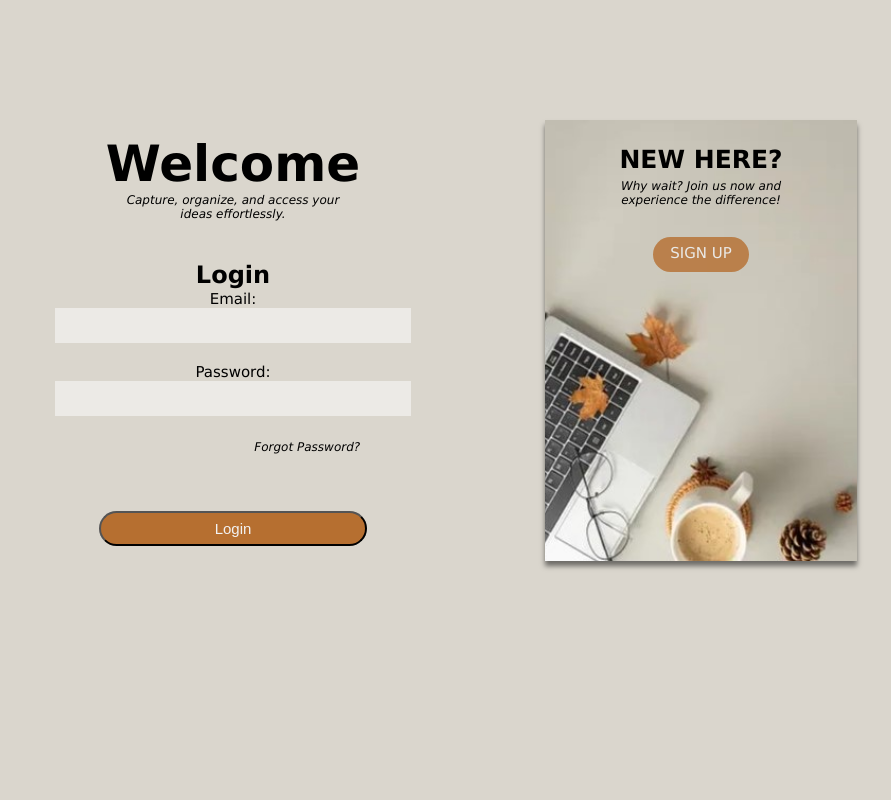
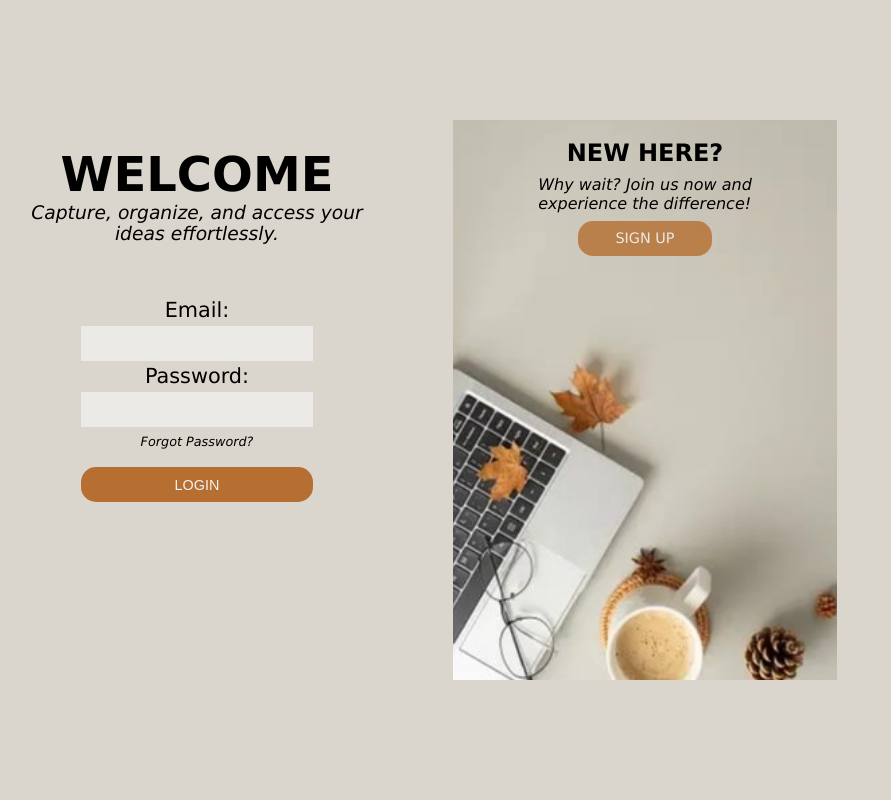
Before and after one commit to Alyson04/UDNote, a PHP site: page /pages/login.php in a window 1280 px wide. Shown: the whole page, without its empty margins (251-1142 px from the left). Run offline with PHP 8.4, Linux system fonts and the light colour scheme.

Commit message:
doing the login and signup page

```diff
--- a/pages/login.php
+++ b/pages/login.php
@@ -31,19 +31,18 @@ if (isset($_SESSION['ID'])) {
 
         <div class="container">
             <div class="left-column">
-                <h1> Welcome </h1>
+                <h1> WELCOME </h1>
                 <h3>Capture, organize, and access your <br> ideas effortlessly.</h3>
 
-                <h2>Login</h2>
                 <form action="authenticate.php" method="POST">
-                    <label for="email">Email:</label><br>
-                    <input autocomplete="on" type="email" name="email" required><br><br>
+                    <label for="email">Email:</label>
+                    <input autocomplete="on" type="email" name="email" required>
 
-                    <label for="password">Password:</label><br>
-                    <input autocomplete="off" type="password" name="password" required><br><br>
+                    <label for="password">Password:</label>
+                    <input autocomplete="off" type="password" name="password" required>
 
-                    <a href = "forgetpass.php"> Forgot Password?<br><br><br><br></a>
-                    <button type="submit">Login</button>
+                    <a href = "forgetpass.php"> Forgot Password?</a>
+                    <button type="submit">LOGIN</button>
                     </form>
             </div>
             <div class="right-column">
--- a/styles/login_css.css
+++ b/styles/login_css.css
@@ -18,122 +18,97 @@ body {
   }
 
 .container {
+    height: 100%;
     display: flex;
     justify-content: center;
-    padding:120px;
+    align-items: center;
 }
-
 .left-column{
-  width: 60%;
-  height: auto;
-  justify-content: center;
-  text-align: center;
-  padding: 15px;
+    width: 40%;
+    height: 70%;
+    display: flex;
+    justify-content: start;
+    align-items: center;
+    flex-direction: column;
 }
-
-
 .left-column h1{
-    color: #000;
-    font-weight: bold;
-    font-size: 50px;
+    margin-top: 5%;
+    font-size: 3rem;
 }
-
 .left-column h3{
-    color: #000;
-    font-weight: lighter;
-    font-size: 12px;
     font-style: italic;
-    padding-bottom: 40px;
-}
-
-label{
-    color: #000;
-    font-size: 15px;
-    font-weight: lighter;
+    font-weight: normal;
     text-align: center;
 }
-
-input[type=email]{
-    width:60%;
+.left-column form{
+    display: flex;
+    align-items: center;
+    flex-direction: column;
+    margin: 10% 0;
+}
+.left-column label{
+    font-size: 1.3rem;
+    padding: 1.5%;
+}
+.left-column form input{
+    width: 100%;
     height: 35px;
     border: none;
     background-color: #fff;
     opacity: 0.5;
+    font-size: large;
 }
-
-input[type=password]{
-    width: 60%;
-    height: 35px;
-    border: none;
-    background-color: #fff;
-    opacity: 0.5;
+.left-column form a{
+    text-decoration: none;
+    color: black;
+    font-style: italic;
+    font-size: .8rem;
+    padding: 3%;
 }
-
-.left-column a {
-    color: #000;
-    font-weight: lighter;
-    font-size: 12px;
-    font-style: italic;
-    text-decoration: none;
-    padding: 25%;
-}
-
 button{
+    margin-top: 5%;
     background-color: #B66F30;
     color: #f2f2f2;
-    font-size: 15px;
-    width: 45%;
+    font-size: .9rem;
     height: 35px;
-    border-radius: 20px;
-    display: inline-block;
+    width: 100%;
+    border-radius: 15px;
     cursor: pointer;
+    border: none;
 }
-
 button:hover {
     background-color: #a04b00;
 }
-
-.right-column {
+.right-column{
+    width: 30%;
+    height: 70%;
     background-image: url(../assets/LOGINN.jpg);
     background-size: cover;
     background-position: center;
-    box-shadow: 0 5px 5px rgba(0.5, 0.2, 0.2, 0.5);
-    width: 30%;
-    height: auto;
-    justify-content: center;
-    text-align: center;
-    padding: 20px;
+    display: flex;
+    align-items: center;
+    flex-direction: column;
 }
-
 .right-column h2{
-    padding: 5px;
-    color: #000;
-    font-size: 25px;
+    margin-top: 5%;
 }
-
 .right-column h3{
-    color: #000;
+    font-size: 1rem;
     font-weight: lighter;
-    font-size: 12px;
+    margin: 2% 0;
     font-style: italic;
-    padding-bottom: 30px;
 }
-
 .right-column a{
+    opacity: 0.8;
     background-color: #B66F30;
-    opacity: 0.8;
+    text-decoration: none;
     color: #f2f2f2;
-    font-size: 15px;
+    border-radius: 15px;
     width: 35%;
     height: 35px;
-    border-radius: 20px;
-    display: inline-block;
+    text-align: center;
+    display: grid;
+    place-items: center;
     cursor: pointer;
-    text-align: center;
-    text-decoration: none;
-    padding-top: 7px;
+    font-size: .9rem;
 }
-
-.right-column a:hover {
-    background-color:#a04b00;
-  }
```
